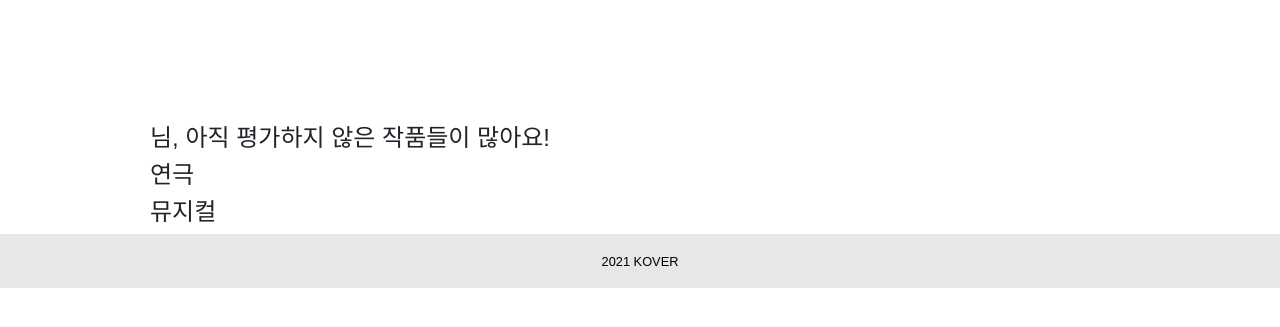
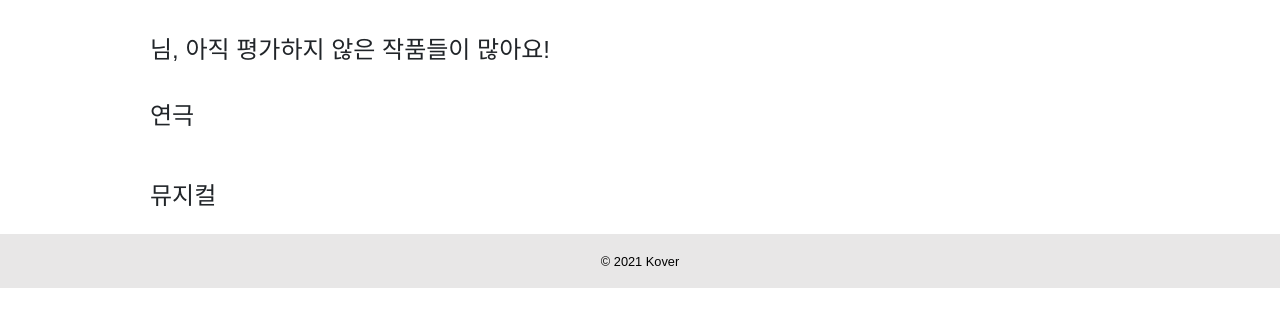
Before and after one commit to junankim18/Kover, a Django app: template kover/templates/kover/watched_show.html in a window 1280 px wide. Shown: the part 64-391 px from the top of the page. Run offline with Django 3.2, Linux system fonts and the light colour scheme; the template is opened without the code that fills it, so the values that code supplies are empty; some libraries are stand-ins or nearby versions.

Commit message:
css design

```diff
--- a/config/static/layout.css
+++ b/config/static/layout.css
@@ -132,8 +132,18 @@ body {
     object-fit: cover;
 }
 .show_list_main img {
-    width: 215px;
-    height: 263px;
+    width: 220px;
+    height: 270px;
     object-position: center;
     object-fit: cover;
+    margin-bottom: 5px;
 }
+.playmusical {
+    display: flex;
+    flex-direction: row;
+    margin-bottom: 15px;
+}
+.show_list_main {
+    margin-right: 15px;
+    margin-bottom: 15px;
+}
--- a/config/templates/layout.html
+++ b/config/templates/layout.html
@@ -5,7 +5,7 @@
         <meta charset="UTF-8" />
         <meta name="viewport" content="width=device-width, initial-scale=1.0" />
         {% block extra_head %}
-        <link rel="stylesheet" href="{% static 'layout.css' %}?after" />
+        <link rel="stylesheet" href="{% static 'layout.css' %}" />
         <link
             rel="stylesheet"
             href="https://use.fontawesome.com/releases/v5.15.2/css/all.css"
@@ -112,7 +112,7 @@
         <footer>
             {% block footer %}
             <div class="footer">
-                <small>2021 KOVER</small>
+                <small>&copy; 2021 Kover</small>
                 <br />
             </div>
 
--- a/kover/templates/kover/watched_show.html
+++ b/kover/templates/kover/watched_show.html
@@ -1,34 +1,31 @@
 {% extends "layout.html" %} {% block extra_head %} {{block.super}} {%endblock%} {% block content %}
 <title>Kover | contents</title>
-<div>
-    <p><br /><br /><br /></p>
-</div>
+
 <div>
     <h4>{{users}}님, 아직 평가하지 않은 작품들이 많아요!<br /></h4>
 </div>
-<div>
-    {% comment %} 아직 관람하지 않은 연극들의 리스트 {% endcomment %}
-    <h4>연극</h4>
-    {% for play in plays %}
-    <div>
+
+<h4><br />연극</h4>
+<div class="playmusical">
+    {% comment %} 아직 관람하지 않은 연극들의 리스트 {% endcomment %} {% for play in plays %}
+    <div class="show_list_main">
         <a href="{%url 'kover:show_detail' play.id %}">
             <p>{{play.show_name}}</p>
             <img src="{{play.show_poster.url}}" alt="" width="150px" />
         </a>
     </div>
+    {% endfor %}
 </div>
 
-{% endfor %}
-<div>
-    {% comment %} 아직 관람하지 않은 뮤지컬들의 리스트 {% endcomment %}
-    <h4>뮤지컬</h4>
-    {% for musical in musicals %}
-    <div>
+<h4><br />뮤지컬</h4>
+<div class="playmusical">
+    {% comment %} 아직 관람하지 않은 뮤지컬들의 리스트 {% endcomment %} {% for musical in musicals %}
+    <div class="show_list_main">
         <a href="{%url 'kover:show_detail' musical.id%}">
             <p>{{musical.show_name}}</p>
             <img src="{{musical.show_poster.url}}" alt="" width="150px" />
         </a>
     </div>
+    {% endfor %}
 </div>
-
-{% endfor %} {%endblock%}
+{%endblock%}
```
